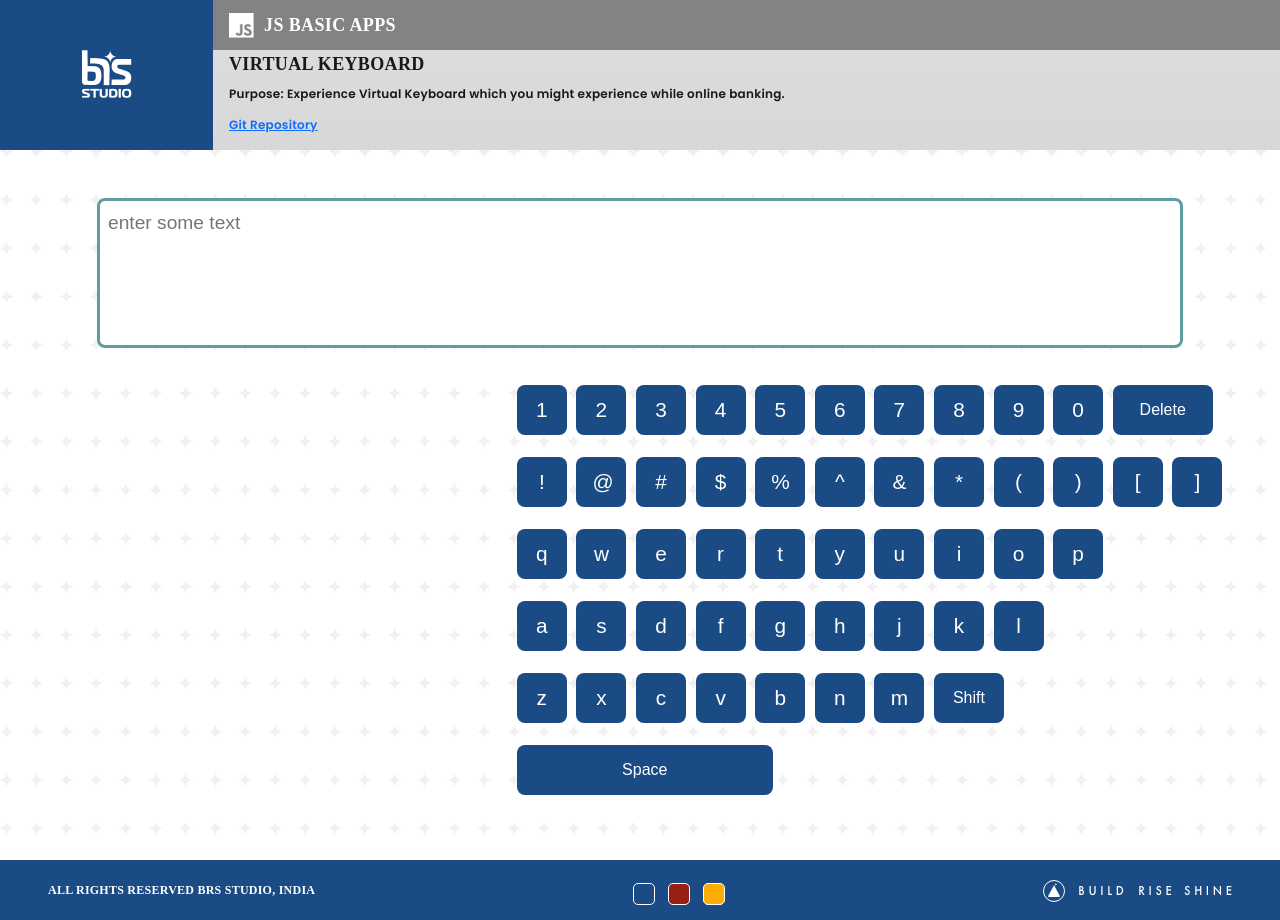
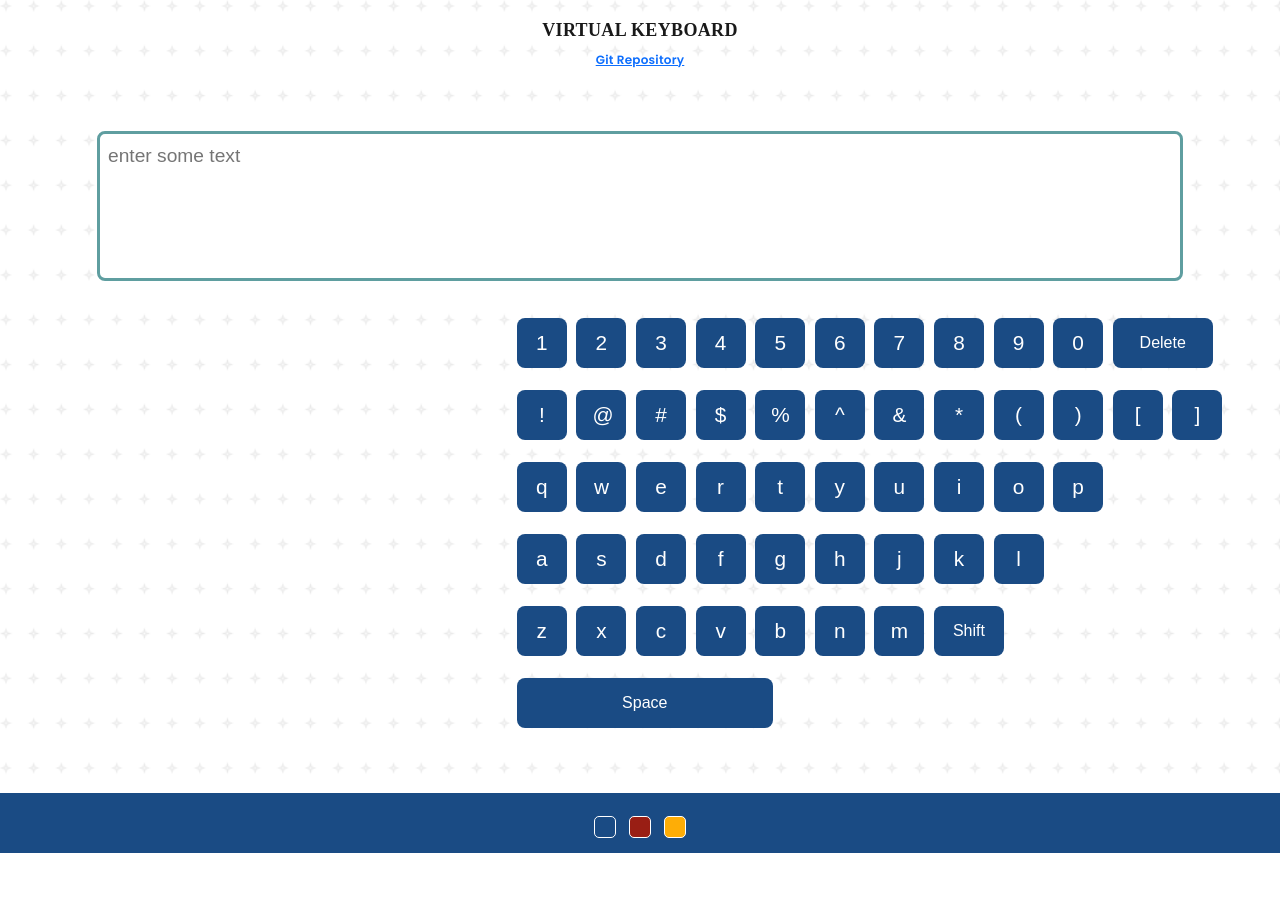
Before and after one commit to ramareddy-brs/virtual-keyboard, a plain HTML site: page index.html in a window 1280 px wide. After the commit the page ends 853 px from the top, so only its background shows below. Drawn offline with nearby package versions, Linux system fonts and the light colour scheme.

Commit message:
changes are done

```diff
--- a/index.html
+++ b/index.html
@@ -18,27 +18,9 @@
   </head>
   <body>
     <header>
-      <div class="d-flex bg-gradient">
-        <div class="d-flex flex-grow-1">
-          <nav class="courseTitle">
-            <button class="navbar-brand border-0">
-              <img src="assets/img/logo.png" alt="logo" />
-            </button>
-          </nav>
-          <div class="flex-grow-1">
-            <div class="ReactTitle ps-3 d-flex align-items-center">
-              <img src="assets/img/logo-javascript@2x.png" alt="logo" />
-              <h3 class="mb-0">JS Basic Apps</h3>
-            </div>
-            <div class="d-flex ps-3 align-items-center">
-              <div class="flex-grow-1">
-                <h4>Virtual Keyboard</h4>
-                <p class="pb-0 mb-3 text-start">Purpose: Experience Virtual Keyboard which you might experience while online banking.</p>
-                <p class="pb-0 mt-0 text-start"><a href="https://github.com/ramareddy-brs/virtual-keyboard" target="_blank" >Git Repository</a></p>
-              </div>
-            </div>
-          </div>
-        </div>
+      <div class="pt-3">
+        <h4 class="text-center"> Virtual Keyboard</h4>
+        <p class="pb-0 mt-0 text-center"><a href="https://github.com/ramareddy-brs/meditation" target="_blank" >Git Repository</a></p>
       </div>
     </header>
 
@@ -118,8 +100,7 @@
     </main>
 
     <footer class="footer footer-dark">
-      <div class="d-flex justify-content-between px-5">
-        <div>ALL RIGHTS RESERVED BRS STUDIO, INDIA</div>
+      <div class="d-flex justify-content-center px-5">
         <div>
           <button
             onclick="setTheme('#1A4B84')"
@@ -134,11 +115,9 @@
             class="theme-switch theme-switch-yellow_sea"
           ></button>
         </div>
-        <div>
-          <img src="assets/img/footer-logo.png" alt="logo" />
-        </div>
       </div>
     </footer>
+
     <script
       src="https://cdn.jsdelivr.net/npm/@popperjs/core@2.9.2/dist/umd/popper.min.js"
       integrity="sha384-IQsoLXl5PILFhosVNubq5LC7Qb9DXgDA9i+tQ8Zj3iwWAwPtgFTxbJ8NT4GN1R8p"
```
